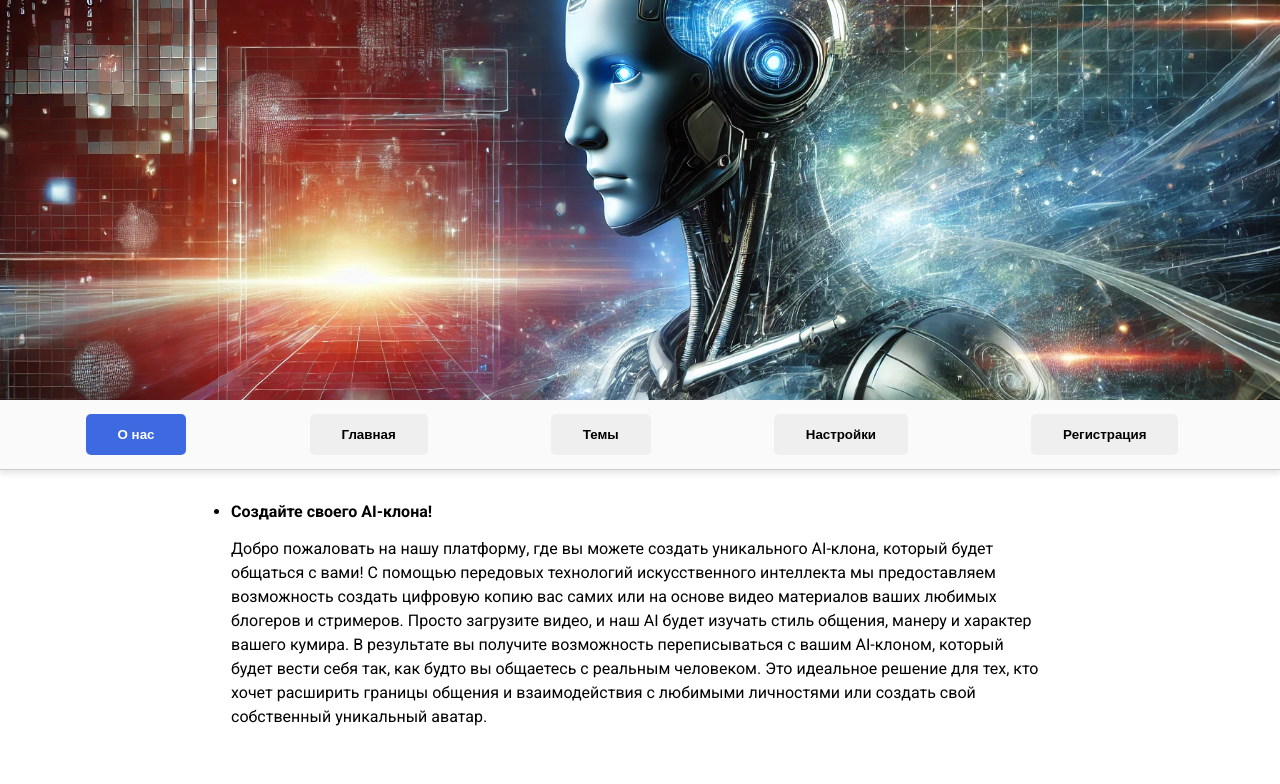
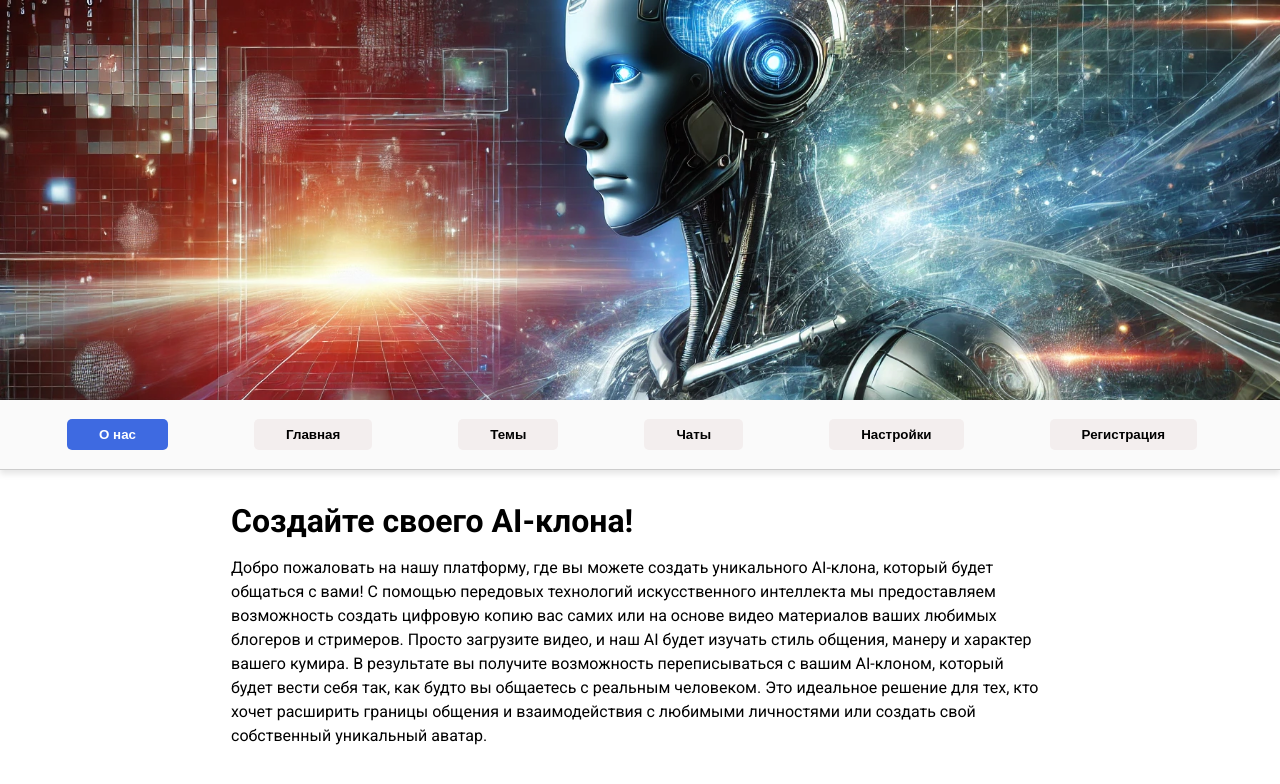
Before and after one commit to fek1ss/project-digital-life, a React (Vite) app: page / in a window 1280 px wide. Both pictures are taken after a click on the button "О нас". Shown: the top 784 px of the page. Built offline with nearby package versions, Linux system fonts and the light colour scheme.

Commit message:
added chats

```diff
--- a/src/App.jsx
+++ b/src/App.jsx
@@ -7,6 +7,7 @@ import Settings from "./components/Settings";
 import Registration from "./components/Registration";
 import { useState } from "react";
 import Topics from "./components/Topics/Topics";
+import Chats from "./components/Chats/Chats";
 
 
 export default function App() {
@@ -24,6 +25,7 @@ export default function App() {
         {tab === "about" && <About />}
         {tab === "main" && <InnerMain />}
         {tab === "topics" && <Topics />}
+        {tab === "chats" && <Chats />}
         {tab === "settings" && <Settings />}
         {tab === "registration" && <Registration />}
       </main>
--- a/src/components/About/About.css
+++ b/src/components/About/About.css
@@ -1,5 +1,8 @@
 .container{
   width: 100%;
   height: 100vh;
+}
 
+.about-p{
+  line-height: 1.5;
 }
--- a/src/components/About/About.jsx
+++ b/src/components/About/About.jsx
@@ -1,13 +1,22 @@
 import "./About.css";
-import {ways} from '../../data';
-import WaytoTeach from "../WaytoTeach";
+
 
 export default function About(){
   return (
     <div className="container">
-      <ul>
-        <WaytoTeach {...ways[0]} />
-      </ul>
+      <h1>Создайте своего AI-клона!</h1>
+      <p className="about-p">
+        Добро пожаловать на нашу платформу, где вы можете создать уникального
+        AI-клона, который будет общаться с вами! С помощью передовых технологий
+        искусственного интеллекта мы предоставляем возможность создать цифровую
+        копию вас самих или на основе видео материалов ваших любимых блогеров и
+        стримеров. Просто загрузите видео, и наш AI будет изучать стиль общения,
+        манеру и характер вашего кумира. В результате вы получите возможность
+        переписываться с вашим AI-клоном, который будет вести себя так, как будто
+        вы общаетесь с реальным человеком. Это идеальное решение для тех, кто хочет
+        расширить границы общения и взаимодействия с любимыми личностями или создать
+        свой собственный уникальный аватар.
+      </p>
     </div>
 
 
--- a/src/components/Button/Button.css
+++ b/src/components/Button/Button.css
@@ -1,11 +1,22 @@
 .button{
-  padding: 0.8rem 2rem;
+  /* padding: 0.8rem 2rem;
+  border: none;
+  border-radius: 5px;
+  cursor: pointer;
+  transition: all 0.3s;
+  font-weight: bold;
+  margin-right: 1rem; */
+  background-color: #f3eeee;
+  color: #000000;
+  padding: 0.5rem 2rem;
   border: none;
   border-radius: 5px;
   cursor: pointer;
   transition: all 0.3s;
   font-weight: bold;
   margin-right: 1rem;
+  cursor: pointer;
+  transition: 0.3s;
 }
 
 .button:hover{
--- /dev/null
+++ b/src/components/Chats/Chats.css
@@ -0,0 +1,37 @@
+.chats-container{
+  display: flex;
+  flex-direction: column;
+  justify-content: flex-end;
+  width: 100%;
+  max-width: 500px;
+  height: 100vh;
+  margin: 0 auto;
+  padding: 20px;
+  border-radius: 10px;
+  background-color: #f4f0f0;
+}
+.container{
+
+}
+
+.container-subMessage{
+  display: flex;
+  align-items: center;
+  gap: 10px;
+}
+
+
+.inp-message{
+  flex: 1;
+  width: 100%;
+  padding: 10px;
+  border: 1px solid #ccc;
+  border-radius: 4px;
+  font-size: 16px;
+}
+
+.sub-message{
+  padding: 0.7rem 0.5rem;
+  background-color: #3e6ae1;
+  color: #ffffff;
+}
--- /dev/null
+++ b/src/components/Chats/Chats.jsx
@@ -0,0 +1,18 @@
+import './Chats.css';
+import '../Button/Button.css';
+
+export default function Chats(){
+  return(
+    <>
+      <div className="chats-container">
+
+        <div className="container">asdf</div>
+
+        <div className="container-subMessage">
+          <input type="text" className="inp-message" />
+          <button className="button sub-message">Отправить</button>
+        </div>
+      </div>
+    </>
+  )
+}
--- a/src/components/InnerMain.jsx
+++ b/src/components/InnerMain.jsx
@@ -3,8 +3,10 @@ import React from "react";
 
 export default function Main(){
   return React.createElement("section", null, [
-    React.createElement("h1", {className:"centered"},
-    "Digital Life"),
-    React.createElement("ul", null, "lorem fasjdklf fnjkadslfh dafbhasdkfjkas fahsjdlf a fdshabjfb; sad fbhasdfl")
+    React.createElement("h1", {className:"centered", key: "title"}, "Digital Life"),
+    React.createElement(
+      "ul",
+      { key: "info" },
+      "lorem fasjdklf fnjkadslfh dafbhasdkfjkas fahsjdlf a fdshabjfb; sad fbhasdfl")
   ])
 }
--- a/src/components/TabSection/TabSection.jsx
+++ b/src/components/TabSection/TabSection.jsx
@@ -22,6 +22,12 @@ export default function TabSection({active, onChange}){
       </Button>
 
       <Button
+      isActive={active === "chats"}
+      onClick={()=>onChange("chats")}>
+        Чаты
+      </Button>
+
+      <Button
       isActive={active === "settings"}
       onClick={()=>onChange("settings")}>
         Настройки
--- a/src/components/Topics/Topics.css
+++ b/src/components/Topics/Topics.css
@@ -33,21 +33,6 @@ textarea {
   resize: vertical; /* Позволяет менять высоту текстового поля */
 }
 
-/* Кнопка отправки */
-.submit-topic {
-  background-color: #3e6ae1;
-  color: #fff;
-  padding: 0.8rem 2rem;
-  border: none;
-  border-radius: 5px;
-  cursor: pointer;
-  transition: all 0.3s;
-  font-weight: bold;
-  margin-right: 1rem;
-  cursor: pointer;
-  transition: 0.3s;
-}
-
 .submit-topic:hover {
   background-color: #6083e2;
 }
--- a/src/components/Topics/Topics.jsx
+++ b/src/components/Topics/Topics.jsx
@@ -1,4 +1,5 @@
 import './Topics.css';
+import '../Button/Button.css';
 
 export default function Topics(){
   return (
@@ -6,7 +7,7 @@ export default function Topics(){
       <div className="topics">
           <input className='input-text' type="text" placeholder='Title'/>
           <textarea name="text-topic" id=""></textarea>
-          <button className='submit-topic'>Отправить</button>
+          <button className='button'>Отправить</button>
       </div>
     </>
   )
```
